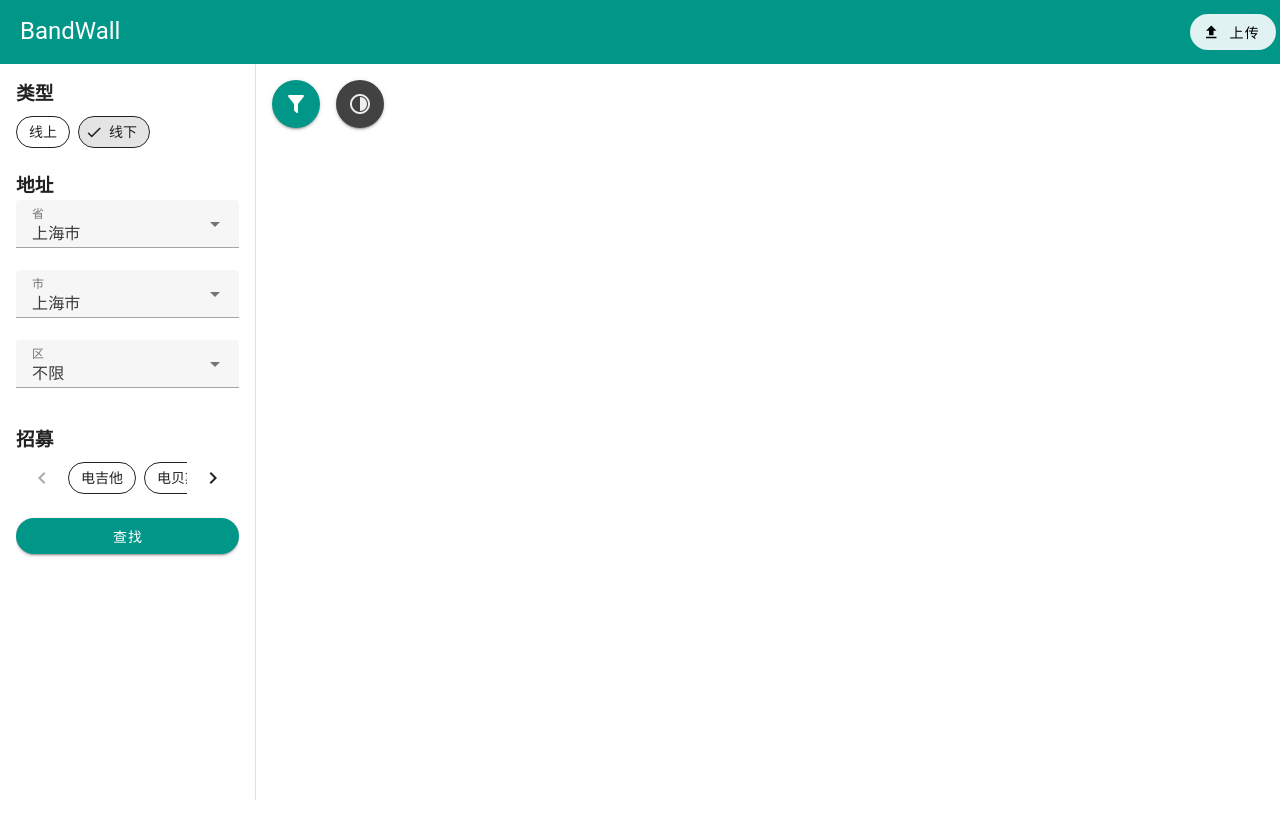
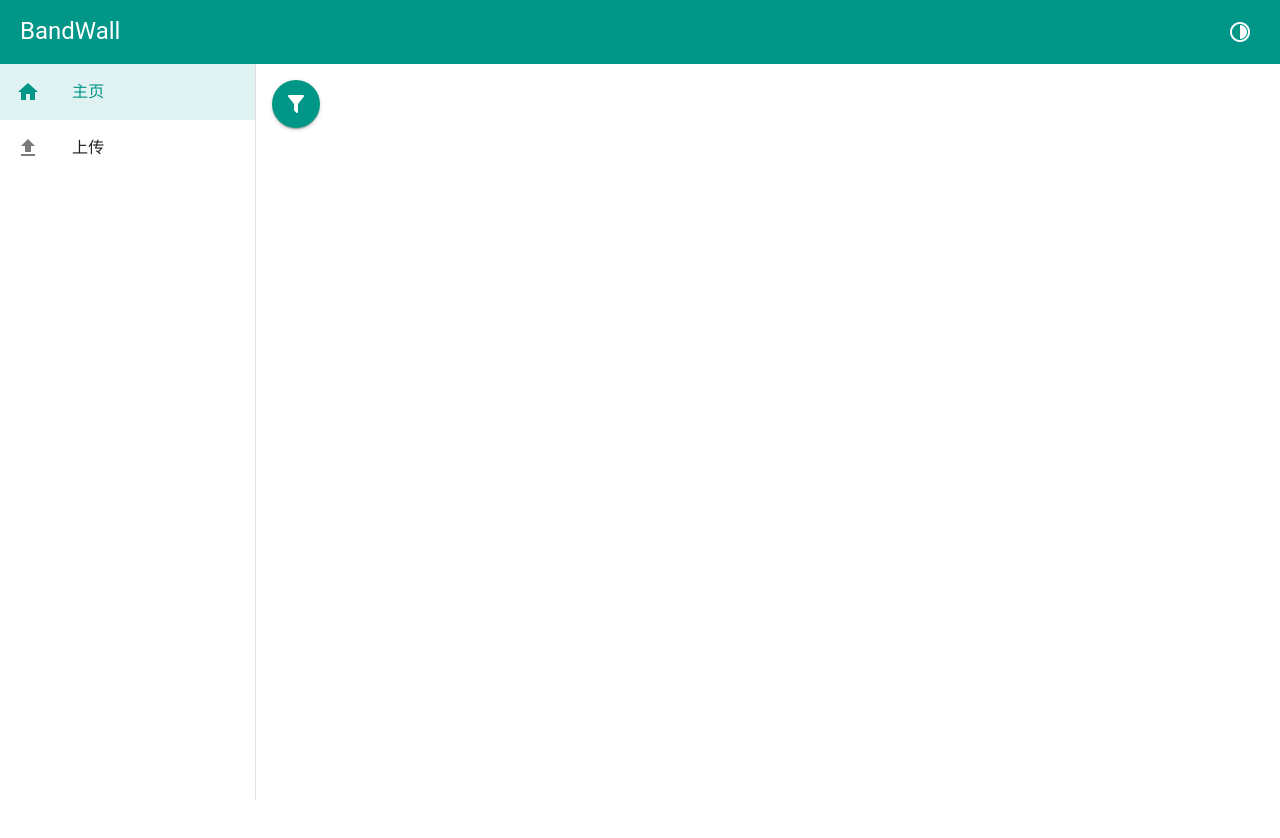
Before and after one commit to korin5/BandWall, a Vue app: page / in a window 1280 px wide. Shown: the top 838 px of the page. After the commit the page ends 800 px from the top, so only its background shows below. Built offline with nearby package versions, Linux system fonts and the light colour scheme.

Commit message:
布局更新

```diff
--- a/src/components/Filter.vue
+++ b/src/components/Filter.vue
@@ -1,23 +1,31 @@
 <template>
+  <h1 class="text-center">筛选</h1>
+
   <h3>类型</h3>
   <v-chip-group v-model=Type_select mandatory filter>
-    <v-chip variant="outlined" value="线上">线上</v-chip>
-    <v-chip variant="outlined" value="线下">线下</v-chip>
+    <v-chip color="teal" value="线上">线上</v-chip>
+    <v-chip color="teal" value="线下">线下</v-chip>
   </v-chip-group>
 
   <h3 class="mt-4" v-show=show_local>地址</h3>
-  <v-combobox v-show=show_local label="省" density="comfortable" :items=Provinces v-model=Province_select></v-combobox>
-  <v-combobox v-show=show_local label="市" density="comfortable" :items=Citys[Province_select]
-    v-model=City_select></v-combobox>
-  <v-combobox v-show=show_local label="区" density="comfortable" :items=Districts[City_select]
-    v-model=District_select></v-combobox>
+  <v-sheet v-show=show_local class="mt-2 d-flex flex-row">
+    <v-combobox v-show=show_local label="省" density="comfortable" variant="underlined" :items=Provinces
+      v-model=Province_select></v-combobox>
+    <v-combobox v-show=show_local label="市" density="comfortable" variant="underlined" :items=Citys[Province_select]
+      v-model=City_select></v-combobox>
+    <v-combobox v-show=show_local label="区" density="comfortable" variant="underlined" :items=Districts[City_select]
+      v-model=District_select></v-combobox>
+  </v-sheet>
 
   <h3 class="mt-4">招募</h3>
   <v-chip-group v-model=Inst_select multiple filter>
-    <v-chip variant="outlined" v-for="inst in Insts" :key="inst" :value="inst">{{ inst }}</v-chip>
+    <v-chip color="teal" v-for="inst in Insts" :key="inst" :value="inst">{{ inst }}</v-chip>
   </v-chip-group>
 
-  <v-btn class="mt-4 bg-teal" block rounded="xl" @click="submit" :loading="loading">查找</v-btn>
+  <v-sheet class="d-flex flex-row">
+    <v-btn class="mt-4 bg-surface flex-1-0" rounded="xl" @click="store.show_filter = false">取消</v-btn>
+    <v-btn color="teal" class="mt-4 ml-4 flex-1-0" rounded="xl" @click="submit" :loading="loading">查找</v-btn>
+  </v-sheet>
 </template>
 
 
@@ -74,6 +82,7 @@ async function submit() {
     })
     .finally(function () {
       loading.value = false
+      store.show_filter = false
     })
 }
 
--- a/src/layouts/default/AppBar.vue
+++ b/src/layouts/default/AppBar.vue
@@ -1,26 +1,24 @@
 <template>
-  <v-app-bar text-color flat class="bg-teal">
+  <v-app-bar color="teal" text-color flat>
+      <v-btn class="mr-4 d-lg-none" icon="mdi-menu" @click.stop="store.show_nav = !store.show_nav"></v-btn>
     <v-app-bar-title>
-      <!-- <v-btn variant="outlined" class="text-h5" to="/"> -->
       <router-link class="text-h5 text-decoration-none text-white" to="/">
         BandWall
       </router-link>
-      <!-- </v-btn> -->
     </v-app-bar-title>
-    <v-btn  to="/upload" class="bg-teal-lighten-5 " rounded="xl" prepend-icon="mdi-upload">上传</v-btn>
+    <v-btn class="mr-4" @click="toggleTheme" icon="mdi-circle-slice-4"></v-btn>
+    <!-- <v-btn to="/upload" class="bg-teal-lighten-5 " rounded="xl" prepend-icon="mdi-upload">上传</v-btn> -->
   </v-app-bar>
 </template>
 
 <script lang="ts" setup>
-import { useRouter } from 'vue-router'
+import { useTheme } from 'vuetify'
+import { useInfosStore } from '@/plugins/store'
 
-const router = useRouter();
-const upload = router.resolve({
-  name: 'Upload',
-  path: '/upload',
-})
-const home = router.resolve({
-  name: 'Home',
-  path: '/',
-})
+const theme = useTheme()
+const store = useInfosStore()
+
+function toggleTheme() {
+  theme.global.name.value = theme.global.current.value.dark ? 'light' : 'dark'
+}
 </script>
--- a/src/layouts/default/Default.vue
+++ b/src/layouts/default/Default.vue
@@ -1,6 +1,8 @@
 <template>
   <v-app>
     <default-bar />
+
+    <default-nav />
 
     <default-view />
   </v-app>
@@ -9,4 +11,5 @@
 <script lang="ts" setup>
   import DefaultBar from './AppBar.vue'
   import DefaultView from './View.vue'
+  import DefaultNav from './NavBar.vue'
 </script>
--- /dev/null
+++ b/src/layouts/default/NavBar.vue
@@ -0,0 +1,17 @@
+<template>
+    <v-navigation-drawer v-model="store.show_nav">
+        <v-list-item prepend-icon="mdi-home" class="pa-4" to="/" title="主页" color="teal"></v-list-item>
+        <v-list-item prepend-icon="mdi-upload" class="pa-4" to="/upload" title="上传" color="teal"></v-list-item>
+    </v-navigation-drawer>
+</template>
+
+<script lang="ts" setup>
+import { useInfosStore } from '@/plugins/store'
+import { ref } from 'vue'
+
+const store = useInfosStore()
+const items = ref([
+    { text: '主页', icon: 'mdi-home' },
+],)
+
+</script>
--- a/src/plugins/store.ts
+++ b/src/plugins/store.ts
@@ -17,7 +17,9 @@ export const useInfosStore = defineStore('infos', () => {
     const success_snackbar = ref()
     const fail_snackbar = ref()
     const filterfail_snackbar = ref()
+    const show_nav = ref()
+    const show_filter = ref(false)
 
-    return {infos,Provinces,Citys,Districts,Insts,success_snackbar,fail_snackbar,filterfail_snackbar}
+    return {infos,Provinces,Citys,Districts,Insts,success_snackbar,fail_snackbar,filterfail_snackbar,show_nav,show_filter}
 
 })
--- a/src/views/Home.vue
+++ b/src/views/Home.vue
@@ -1,18 +1,19 @@
 <template>
-  <v-navigation-drawer class="pa-4" v-model="drawer">
-    <Filter />
-  </v-navigation-drawer>
-  <v-sheet class="d-flex pa-4">
-    <v-btn class="mr-4 bg-teal" icon="mdi-filter" @click.stop="drawer = !drawer"></v-btn>
-    <v-btn class="mr-4 bg-surface-variant" @click="toggleTheme" icon="mdi-circle-slice-4"></v-btn>
-  </v-sheet>
   <v-main class="h-100 pa-4 bg-surface">
-    <v-sheet class="d-flex flex-wrap align-center justify-center">
-      <v-card v-for="info in store.infos" width="400px" height="250px" class="pa-4 mr-4 mb-4 rounded-xl elevation-6 "
-        style="border: solid ">
-        <h2>{{ info.title }}</h2>
-        <p v-for="p in info.description">{{ p }}</p>
+    <v-btn color="teal" class="mr-4 mb-4" icon="mdi-filter" @click.stop="store.show_filter = true"></v-btn>
+    <v-dialog v-model="store.show_filter" max-width="600px" class=" align-center">
+      <v-card v-show="store.show_filter" class="w-100 pa-4 mr-4 mb-4 rounded-xl elevation-6 ">
+        <Filter />
       </v-card>
+    </v-dialog>
+    <v-sheet class="d-flex flex-wrap align-start justify-center">
+      <v-sheet v-for="info in store.infos" width="500px" height="300px"
+        class=" mr-4 mb-4 elevation-6 rounded-xl overflow-hidden">
+        <v-card class="w-100 h-100 pa-4 overflow-auto ">
+          <h2>{{ info.title }}</h2>
+          <p v-for="p in info.description">{{ p }}</p>
+        </v-card>
+      </v-sheet>
     </v-sheet>
   </v-main>
   <v-snackbar v-model="store.success_snackbar" timeout="1500">查找成功，找到{{ store.infos.length }}个结果</v-snackbar>
@@ -23,18 +24,8 @@
 <script lang="ts" setup>
 // import HelloWorld from '@/components/HelloWorld.vue'
 import Filter from '@/components/Filter.vue'
-import { ref } from 'vue'
-import { useTheme } from 'vuetify'
 import { useInfosStore } from '@/plugins/store'
 
 const store = useInfosStore()
 
-const theme = useTheme()
-
-function toggleTheme() {
-  theme.global.name.value = theme.global.current.value.dark ? 'light' : 'dark'
-}
-
-const drawer = ref(true)
-
 </script>
--- a/src/views/Upload.vue
+++ b/src/views/Upload.vue
@@ -1,5 +1,7 @@
 <template>
-    <h1 class="text-h1 h-100 font-weight-black d-flex align-center justify-center">这一页还没做!!!</h1>
+    <v-main class="h-100 pa-4 bg-surface">
+        <h1 class="text-h1 h-100 font-weight-black d-flex align-center justify-center">这一页还没做!!!</h1>
+    </v-main>
 </template>
 
 <script lang="ts" setup>
```
